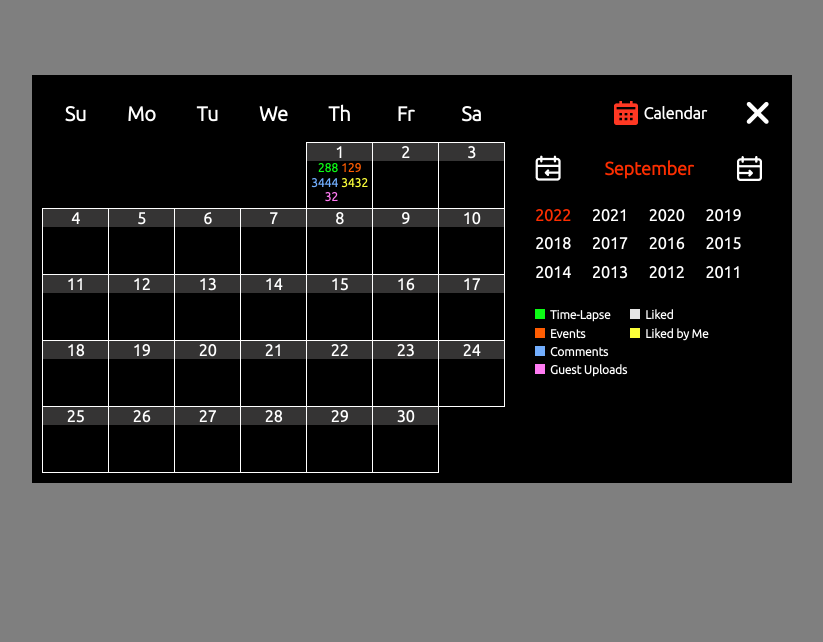
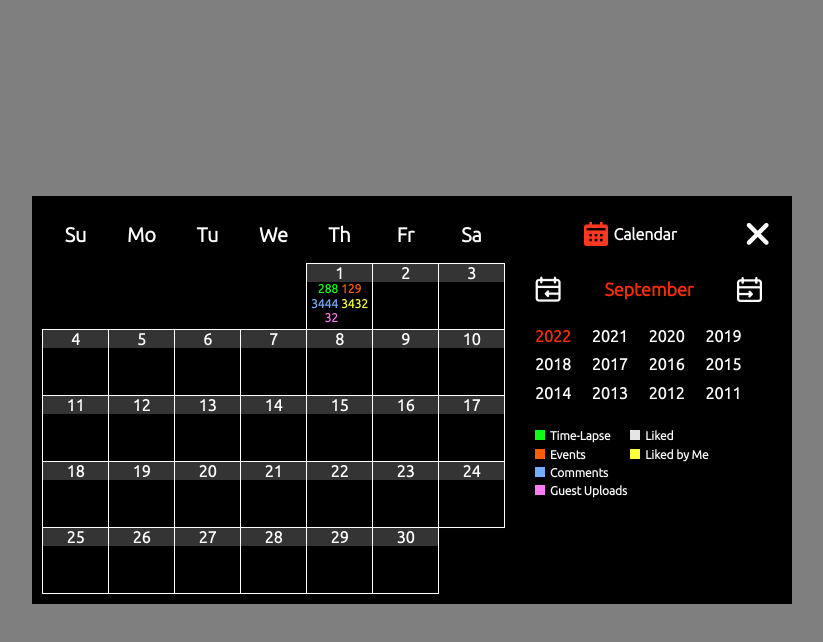
Before and after one commit to Cardoso-topdev/calendar, a React (Create React App) app: page / in a window 1280 px wide. Both pictures are taken after a click on the picture 652 px from the left and 412 px from the top of the page. Shown: the top 642 px of the page, without its empty margins (228-1051 px from the left). Built offline with nearby package versions, Linux system fonts and the light colour scheme.

Commit message:
Fix: modify modal alignment

```diff
--- a/src/components/modal/modal.scss
+++ b/src/components/modal/modal.scss
@@ -8,12 +8,12 @@
   position: fixed;
   z-index: 5;
   max-height: 100vh;
-  left: 2.5%;
+  left: 50%;
+  top: 50%;
+  transform: translate(-50%, -50%);
   @include flex(column);
   @include mq('tablet', min) {
-    top: 75px;
     width: 760px;
-    left: calc(50% - 380px);
   }
   &-header {
     padding: 10px 0;
@@ -28,7 +28,7 @@
       right: 13.38px;
     }
     @include mq('tablet', min) {
-      gap: 40px;
+      gap: 70px;
       padding: 10px 10px;
     }
     span {
```
